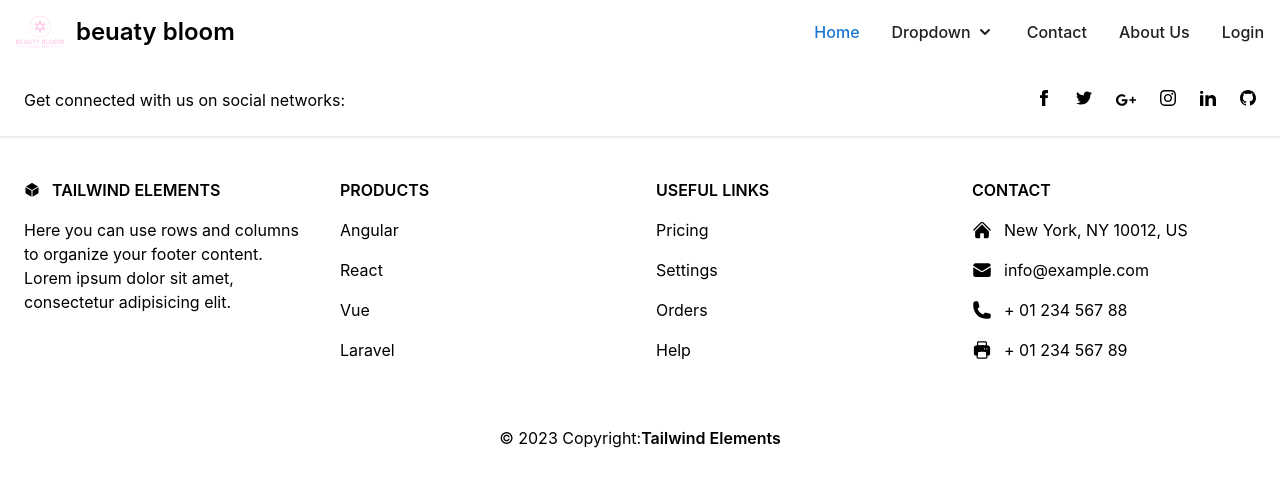
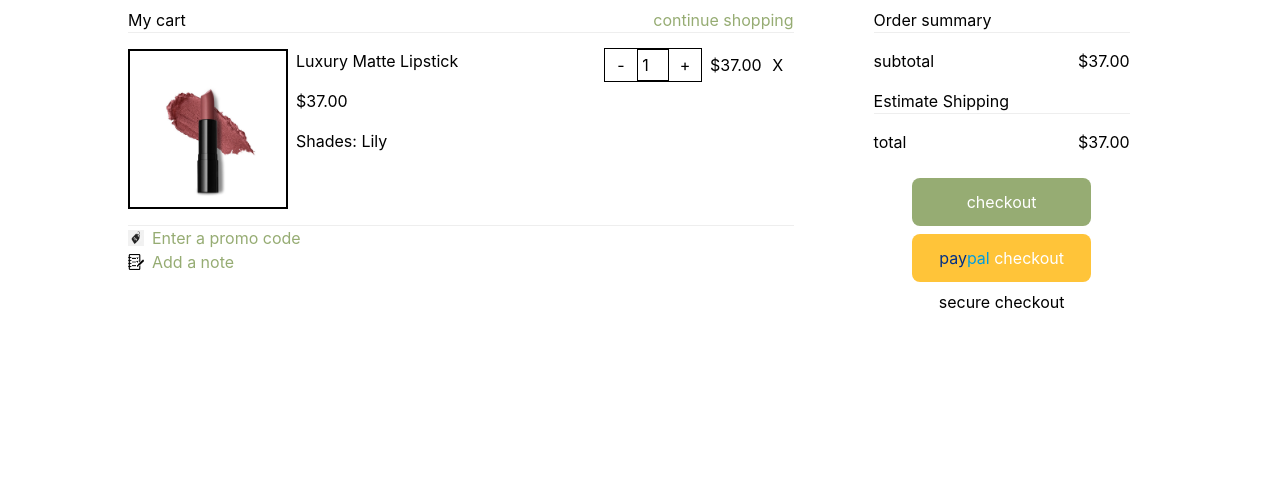
Before and after one commit to Make-up-project/Make-up-project, a React (Create React App) app in the folder beauty-bloom/: page /Cart in a window 1280 px wide. Shown: the top 486 px of the page. Built offline with nearby package versions, Linux system fonts and the light colour scheme.

Commit message:
edit cart page

```diff
--- a/beauty-bloom/src/App.js
+++ b/beauty-bloom/src/App.js
@@ -8,11 +8,11 @@ import About from "./pages/landing/aboutPage/About";
 import Landing from "./pages/landing/landingPage/Landing";
 // import Product from  "./pages/Product/product"
 import NavListMenu from "./pages/NavAndFooter/Nav"
-
+import Cart from "./pages/Product/Cart"
 function App() {
   return (
     <BrowserRouter>
-       <NavListMenu />
+       <Cart />
       {/* <Product/> */}
       <Routes>
         <Route element={<Landing />} path="Landing" />
@@ -20,7 +20,7 @@ function App() {
         <Route element={<Contact />} path="Contact" />
         <Route element={<About />} path="About" />
       </Routes>
-      <Footer />
+      {/* <Footer /> */}
     </BrowserRouter>
 
 
--- a/beauty-bloom/src/pages/Product/Cart.css
+++ b/beauty-bloom/src/pages/Product/Cart.css
@@ -1,8 +1,10 @@
 .containerCart{
     display: flex;
+    width: 80%;
+    margin: 0.5rem auto;
 }
 .CartSection1{
-    margin: 0 1rem;
+    margin-right: 5rem;
     width: 65%;
 }
 
@@ -16,6 +18,8 @@
 }
 .CartProductInfo img{
     width: 10rem;
+    border: 2px solid black;
+    margin-right: 0.5rem;
 }
 
 
@@ -25,6 +29,8 @@
 }
 .s1MyCartInfo{
     display: flex;
+    justify-content: space-between;
+    margin: 1rem 0;
 
 }
 
@@ -47,6 +53,7 @@
  width: 2rem;
  height: 2rem;
  border: 1px solid black;
+ text-align: center;
 }
 
 .productCartQuantity button {
@@ -56,6 +63,7 @@
 
    .promeNote{
     display: flex;
+    align-items: center;
    }
 
    .CartSection2{
@@ -80,19 +88,20 @@
     align-items: center;
    }
    .checkoutButton{
-    background-color: red;
+    background-color: #96AC73;
     margin: 0.5rem 0;
     height: 3rem;
     width: 70%;
     border-radius: 0.5rem;
+    color: white;
    }
 
    .paypalButton{
-    background-color: blue;
+    background-color: #FFC439;
     height: 3rem;
     width: 70%;
     border-radius: 0.5rem;
-
+    color: white;
    }
 
    .secureCheckout{
@@ -101,3 +110,9 @@
     justify-content: center;
     margin-top: 0.5rem;
    }
+
+   .promeNoteC img{
+    width: 1rem;
+    height: 1rem;
+    margin-right: 0.5rem;
+   }
--- a/beauty-bloom/src/pages/Product/Cart.js
+++ b/beauty-bloom/src/pages/Product/Cart.js
@@ -1,7 +1,21 @@
 import React from 'react'
+import { useState } from 'react'
 import "./Cart.css"
 import product0001 from "./images/product0001.jpg"
+import note from "./images/note.png"
+import promo from "./images/promo.png"
 const Cart = () => {
+const [num,setNum] = useState(1)
+
+function incButton(){
+  setNum(num+1)
+}
+function decButton(){
+  if(num!==0){
+    setNum(num-1)
+  }
+}
+
   return (
     <>
     <div className='containerCart'>
@@ -10,7 +24,7 @@ const Cart = () => {
 
       <div className='s1MyCart'>
         <p>My cart</p>
-        <p>continue shopping</p>
+        <p style={{color:"#96AC73"}}>continue shopping</p>
       </div>
       <hr/>
 
@@ -30,9 +44,9 @@ const Cart = () => {
         <div className='productCartQuantityC'>
 
         <div className='productCartQuantity'>
-            <button style={{width:"2rem"}}>-</button>
-             <input style={{width:"2rem"}} type='number'/>
-            <button style={{width:"2rem"}}>+</button>
+            <button onClick={()=>decButton()} style={{width:"2rem"}}>-</button>
+             <input value={num} style={{width:"2rem"}} type='number'/>
+            <button onClick={()=>incButton()} style={{width:"2rem"}}>+</button>
         </div>
 
         <p>$37.00</p>
@@ -48,12 +62,12 @@ const Cart = () => {
      <div className='promeNoteC'>
 
     <div className='promeNote'>
-        <img/>
-        <p> Enter a promo code</p>
+        <img src={promo} alt=''/>
+        <p style={{color:"#96AC73"}}> Enter a promo code</p>
     </div>
     <div className='promeNote'>
-        <img/>
-        <p> Add a note</p>
+        <img src={note} alt=''/>
+        <p style={{color:"#96AC73"}}> Add a note</p>
     </div>
 
 
@@ -69,8 +83,8 @@ const Cart = () => {
         <hr/>
 
        <div className='CartSection2Price'>
-        <p>subtotal</p>
-        <p>$37.00</p>
+          <p>subtotal</p>
+          <p>$37.00</p>
        </div>
 
 
@@ -80,13 +94,13 @@ const Cart = () => {
 
 
          <div className='CartSection2Price'>
-        <p>total</p>
-        <p>$37.00</p>
-       </div>
+            <p>total</p>
+            <p>$37.00</p>
+         </div>
 
         <div className='paymentButtons'>
           <button className='checkoutButton'>checkout</button>
-          <button className='paypalButton'>paypal   checkout</button>
+          <button className='paypalButton'><span style={{color:"#003087"}}>pay</span><span style={{color:"#009CDE"}}>pal</span>  checkout</button>
         </div>
 
 
```
Also changed, not shown: beauty-bloom/src/pages/Product/images/note.png (added), beauty-bloom/src/pages/Product/images/promo.png (added).
